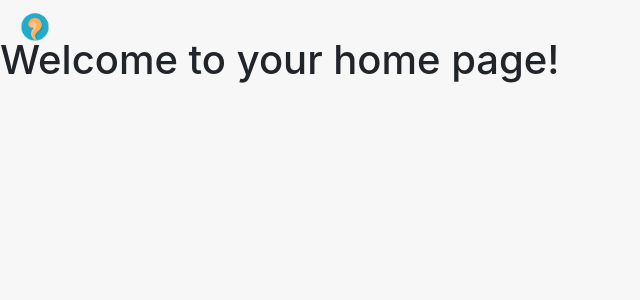
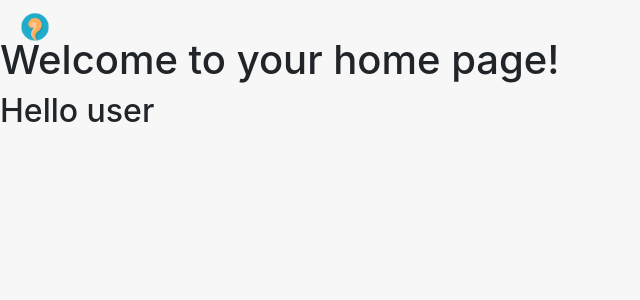
Before and after one commit to milligda/squirrel, a React (Create React App) app in the folder client/: page /home in a window 1280 px wide. Shown: the top 300 px of the page, without its empty margins (0-640 px from the left). Built offline with nearby package versions, Linux system fonts and the light colour scheme; no server answers.

Commit message:
adding user id to home page

```diff
--- a/client/src/components/pages/Home/Home.js
+++ b/client/src/components/pages/Home/Home.js
@@ -32,6 +32,7 @@ class Home extends Component {
     return (
       <div>
         <h1>Welcome to your home page!</h1>
+        <h2>Hello user {this.state.userId}</h2>
       </div>
     );
   }
```
